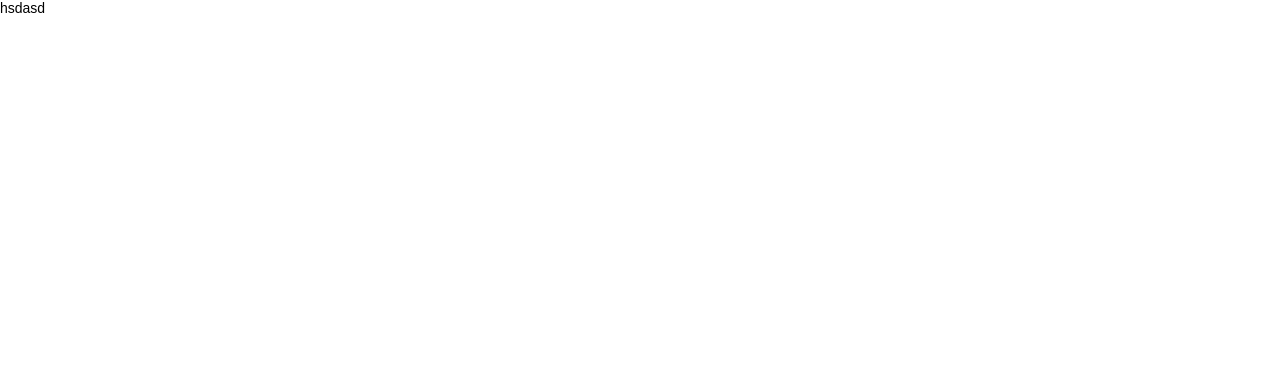
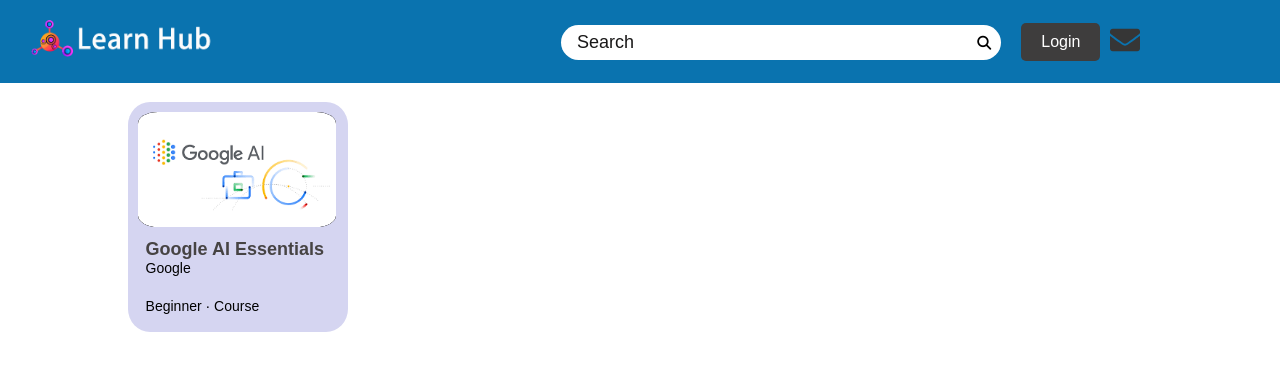
Before and after one commit to chamo7788/LMS-Project, a React (Vite) app: page /course in a window 1280 px wide. Shown: the top 370 px of the page. Built offline with nearby package versions, Linux system fonts and the light colour scheme.

Commit message:
add post card

```diff
--- /dev/null
+++ b/src/assets/css/Course/courseCard.css
@@ -0,0 +1,46 @@
+.card-containter{
+    margin-top: 8%;
+    margin-left: 10%;
+    width: 220px;
+    height: 230px;
+    background-color: rgb(213, 213, 241);
+    border-radius: 10%;
+}
+.card-image{
+    position: relative;
+    background-color: black;
+    width: 90%;
+    height: 50%;
+    margin-left: 10px;
+    top: 10px;
+    border-radius: 10%;
+    overflow: hidden; /* add this to hide the excess image */
+}
+
+.card-image img{
+    position: absolute; /* make the image absolute */
+    top: 0;
+    left: 0px;
+    width: 100%;
+    height: 100%;
+    border-radius: 10%;
+    object-fit: cover;
+}
+
+.card-title{
+    margin-top: 10%;
+    color: rgb(70, 67, 67);
+    font-size: 18px;
+    font-weight: bold;
+}
+
+.card-containter p{
+    margin-left: 8%;
+}
+.card-instractor{
+    position: relative;
+}
+.card-subtitle{
+    position: relative;
+    margin-top: 10%;
+}
--- a/src/components/Course/AllCourses.jsx
+++ b/src/components/Course/AllCourses.jsx
@@ -1,13 +1,12 @@
 import React from "react";
 import "../../assets/css/Course/allCourses.css";
+import { CourseCard } from "./CourseCard";
 
 export function AllCourses(){
     return (
 
-        <div className="all-course-containter">
-            <div className="">
-
-            </div>
+        <div>
+            <CourseCard/>
 
         </div>
     );
--- a/src/components/Course/CourseCard.jsx
+++ b/src/components/Course/CourseCard.jsx
@@ -1,11 +1,19 @@
 import React from "react";
-import "../../assets/css/Course/allCourses.css";
+import "../../assets/css/Course/courseCard.css";
+import courseImage from '../../assets/images/Course-image.png';
 
 export function CourseCard(){
     return (
 
-        <div className='inline-block m-2 md:m-3 cursor-pointer group'>
-
+        <div className='card-containter'>
+            <div className="card-image">
+                <img src={courseImage} alt="Logo" className='card-logo'/>
+            </div>
+            <div class="card-content">
+                <p className="card-title">Google AI Essentials</p>
+                <p className="card-instractor">Google</p>
+                <p className="card-subtitle">Beginner · Course</p>
+            </div>
         </div>
     );
 }
--- a/src/pages/Courses.jsx
+++ b/src/pages/Courses.jsx
@@ -1,12 +1,11 @@
 import React from "react";
-import { AllCourses, CenterComponent, CourseCard, CoursesDetails  } from "../components";
+import { AllCourses, CenterComponent, CourseCard, CoursesDetails, Navbar  } from "../components";
 
 export default function Courses(){
     return (
         <div>
-            <CenterComponent/>
+            <Navbar/>
             <AllCourses/>
-            <CourseCard/>
         </div>
 
     );
```
Also changed, not shown: src/assets/images/Course-image.png (added).
